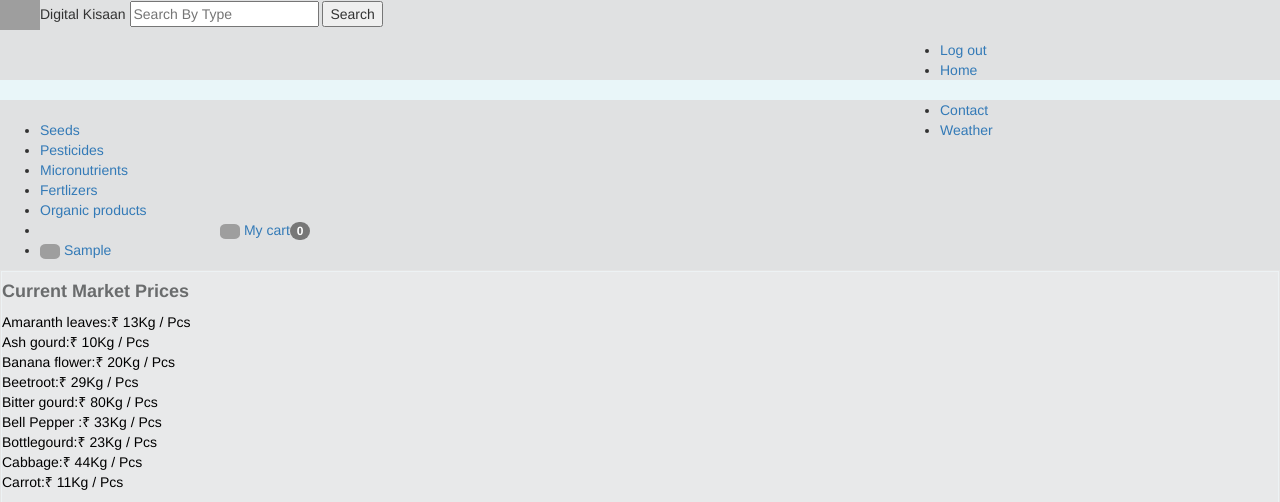
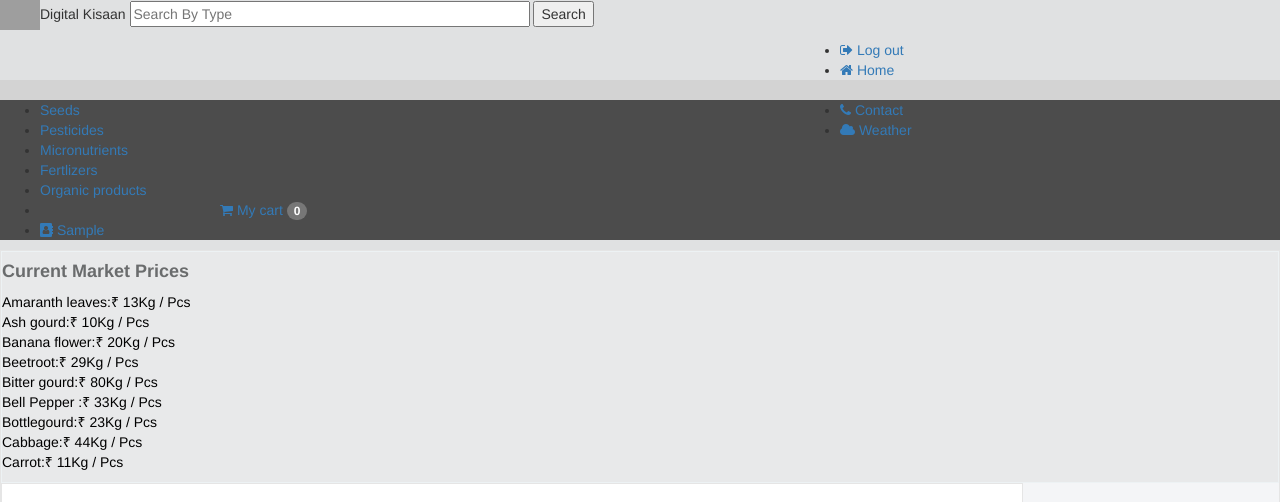
Before and after one commit to AdityaThaokar/Digital-Kisaan-1, a PHP site: page /Digital-Kisaan/main.php in a window 1280 px wide. Shown: the top 502 px of the page. Run offline with PHP 8.4, Linux system fonts and the light colour scheme; the visitor is signed in with stand-in values (Sample User, id 1); data that the repository does not hold is empty; grey boxes are pictures that could not be loaded.

Commit message:
Main page updated

```diff
--- a/php/main.php
+++ b/php/main.php
@@ -35,16 +35,16 @@
 <body style="background:#e0e1e2;">
 <div class="header" style="height:80px;box-shadow: 1px 2px 4px 0px #4e4e4f;">
  <p><img src="../images/kisaanlogo.png" width="40px" >Digital Kisaan
- <input type="text" placeholder="Search By Type" >
- <input type="submit" value="Search">
+ <input type="text" placeholder="Search By Type"style="width:400px;" >
+ <input type="submit" value="Search" >
  </p>
- <ul style="margin-left:900px;">
-   <li><a href="logout.php">Log out</a></li>
-   <li><a href="index.php">Home</a></li>
-  <li><a href="About.php">About</a></li>
-   <li><a href="contact.php">Contact</a></li>
-  <li><a href="current.php">Weather</a></li></div>
- <marquee behavior=scroll direction="left" scrollamount="5" style="position:relative;background:#e9f6f9">Flat 10% on purchase more than 5500 Rs.
+ <ul style="margin-left:800px;">
+   <li><a href="logout.php"><i class="fa fa-sign-out"></i>&nbsp;Log out</a></li>
+ <li><a href="index.php"><i class="fa fa-home"></i>&nbsp;Home</a></li>
+  <li><a href="About.php"><i class="fa fa-info-circle"></i>&nbsp;About</a></li>
+   <li><a href="contact.php"><i class="fa fa-phone"></i>&nbsp;Contact</a></li>
+  <li><a href="current.php"><i class="fa fa-cloud"></i>&nbsp;Weather</a></li></div>
+ <marquee behavior=scroll direction="left" scrollamount="5" style="position:relative;background:#d3d3d3">Flat 10% on purchase more than 5500 Rs.
 Buy Any products, If your cart value is more than 5500 Rs ,
 you can avail a discount of 10% on your cart value.</marquee>
 
@@ -58,8 +58,8 @@
 
  </div>
  <div class="store" style="background:#e0e1e2;">
- 		 <br>
-    <div class="containr" >
+
+    <div class="containr" style="background:#4c4c4c;border-radius:0px">
         <ul>
         <li><div class="butn">
 		<a href="#">Seeds</a>
@@ -111,8 +111,8 @@
 		</div>  -->
 		</div></li>
 		 <li><a class="switch"  href="#cart" onMouseOver="this.style.color='#1eaa83'" onMouseOut="this.style.color='#FFFFFF'"style="background:none;border-radius:2px;border:none;height:22px;margin-left:180px;">
-		 <img src="../images/cart.png" width="20" style="border-radius:30%;"/>&nbsp;My cart<span class="badge"><?php if(isset($_SESSION["shopping_cart"])) { echo count($_SESSION["shopping_cart"]); } else { echo '0';}?></span></a></li>
-		 <li ><a onMouseOver="this.style.color='#1eaa83'" onMouseOut="this.style.color='#FFFFFF'" href="http://localhost/Digital-Kisaan/php/fprofile.php" style="background:none;border-radius:2px;border:none;height:22px;"><img src="../images/Wprofile.jpg" width="20" style="border-radius:30%;"/>&nbsp;<?php echo ucfirst($_SESSION["username"]); ?></a></li>
+		 <i class="fa fa-shopping-cart"></i>&nbsp;My cart&nbsp;<span class="badge"><?php if(isset($_SESSION["shopping_cart"])) { echo count($_SESSION["shopping_cart"]); } else { echo '0';}?></span></a></li>
+		 <li ><a onMouseOver="this.style.color='#1eaa83'" onMouseOut="this.style.color='#FFFFFF'" href="http://localhost/Digital-Kisaan/php/fprofile.php" style="background:none;border-radius:2px;border:none;height:22px;"><i class="fa fa-address-book"></i>&nbsp;<?php echo ucfirst($_SESSION["username"]); ?></a></li>
     </div>
 	 <div class="frames" style="background:#f4f5f7;border-style:solid;border-width:1px;border-color:#e5e5e5;">
 	 <div class="left" style="background:#e8e9ea;border-style:solid;border-width:1px;border-color:#edf2f4">
@@ -142,15 +142,15 @@
 	 		{
 	 		?>
 	 		<div class="col-md-4" style="margin-top:12px; ">
-	 			<div id="bck" style="border: 1px solid #333;background-color:#f1f1f1;border-radius: 5px;padding: 3%;">
-	 				<img src="<?php echo $row["img"]; ?>" class="img-responsive" align="center"/><br>
+	 			<div id="bck" style="border: 1px solid #d6d7d8;background-color:#f1f1f1;border-radius: 3px;padding: 3%;">
+	 				<img src="<?php echo $row["img"]; ?>" class="img-responsive" style="width:70%;"align="center"/><br>
 	 				<p class="text-info"><b>Type: </b><?php echo $row["name"]; ?></p>
 	 				<p class="text-info"><b>Owner ID: </b><?php echo $row["owner"]; ?></p>
 	 				<h4 class="text-danger">Rs. <?php echo $row["sprice"]; ?></h4>
                                <input type="text" name="quantity" id="quantity<?php echo $row["id"]; ?>" class="form-control" value="1" />
                                <input type="hidden" name="hidden_name" id="name<?php echo $row["id"]; ?>" value="<?php echo $row["name"]; ?>" />
                                <input type="hidden" name="hidden_price" id="price<?php echo $row["id"]; ?>" value="<?php echo $row["sprice"]; ?>" />
-                               <input type="button" name="add_to_cart" id="<?php echo $row["id"]; ?>" style="margin-top:5px;" class="btn btn-warning form-control add_to_cart" value="Add to Cart" />
+                               <input type="button" name="add_to_cart" id="<?php echo $row["id"]; ?>" style="margin-top:5px;height:auto;" class="btn btn-warning form-control add_to_cart" value="Add to Cart" />
 	 			</div>
 	 		</div>
 	 		<?php } ?>
```
